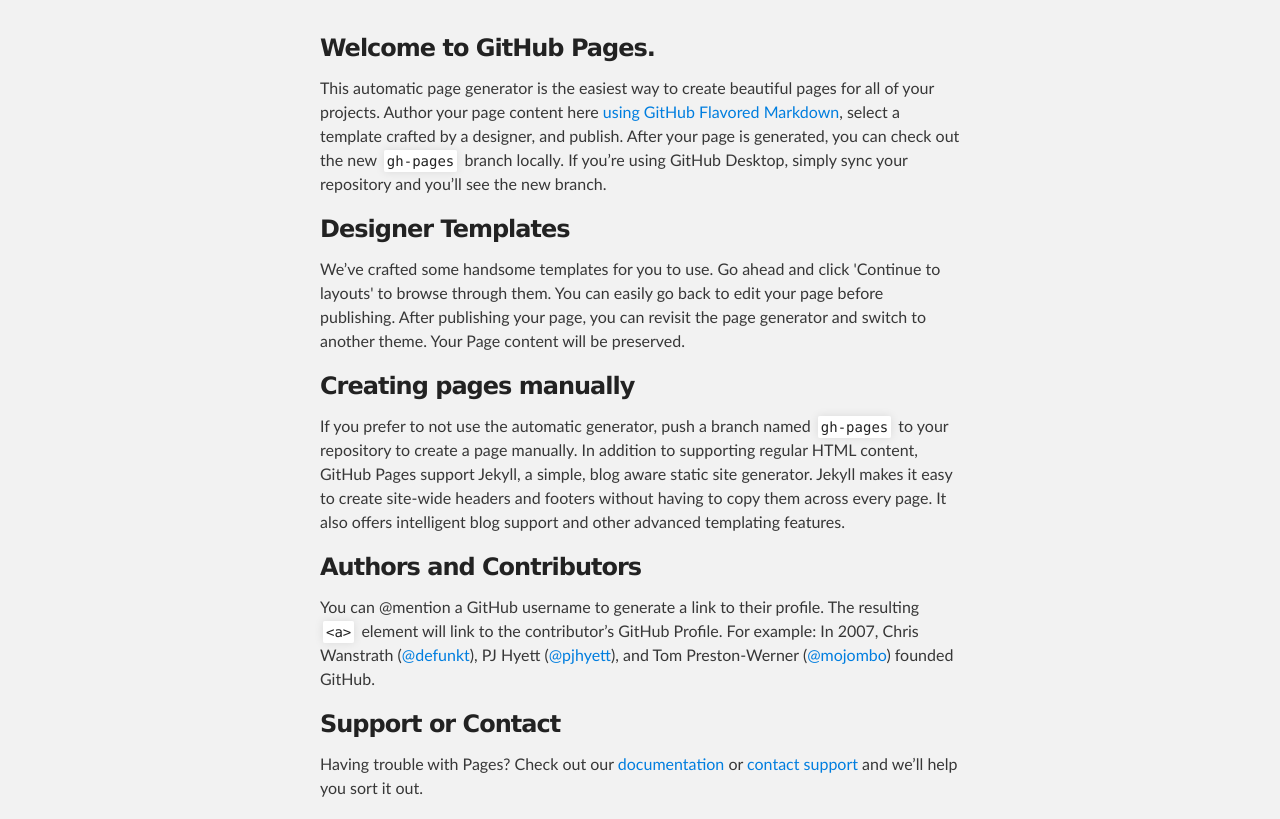
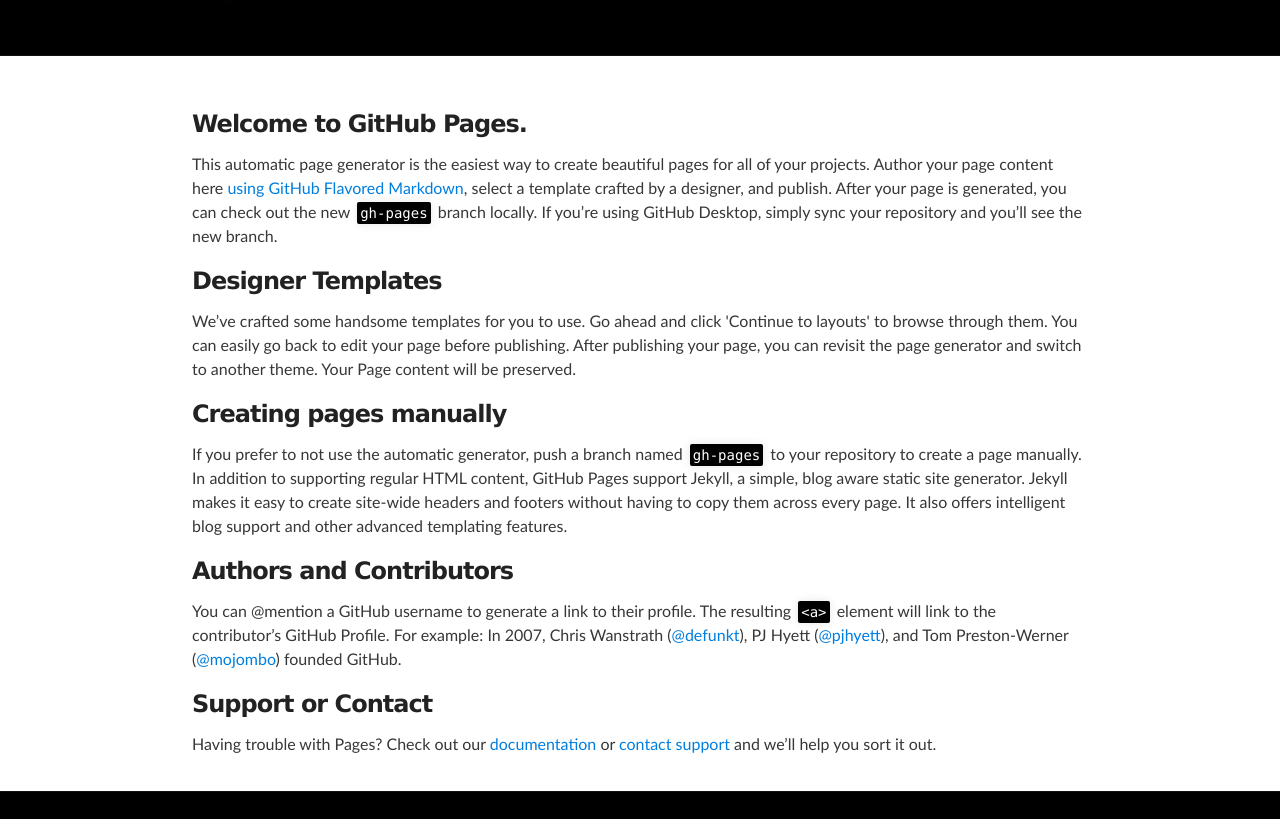
Before and after one commit to bigcontainer/bigcontainer.github.io, a plain HTML site: page index.html in a window 1280 px wide. Shown: the part 438-1257 px from the top of the page. Drawn offline with Linux system fonts and the light colour scheme.

Commit message:
main content white

```diff
--- a/stylesheets/stylesheet.css
+++ b/stylesheets/stylesheet.css
@@ -159,8 +159,8 @@
 
 pre, code {
   width: 100%;
-  color: #222;
-  background-color: #fff;
+  color: #fff;
+  background-color: #000;
 
   font-family: Monaco, "Bitstream Vera Sans Mono", "Lucida Console", Terminal, monospace;
   font-size: 14px;
@@ -266,7 +266,7 @@
 
 .inner {
   position: relative;
-  max-width: 640px;
+  max-width: 70%;
   padding: 20px 10px;
   margin: 0 auto;
 }
@@ -354,7 +354,7 @@
 }
 
 #main_content_wrap {
-  background: #f2f2f2;
+  background: #ffffff;
   border-top: 1px solid #111;
   border-bottom: 1px solid #111;
 }
```
